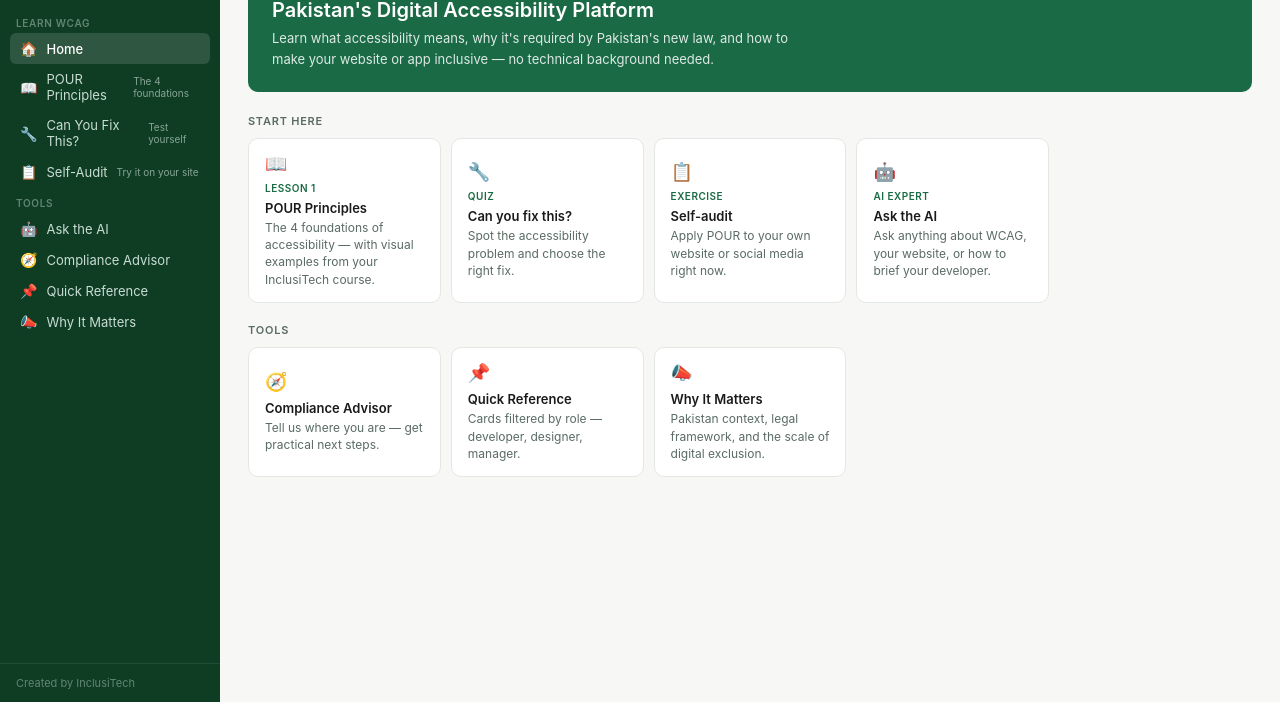
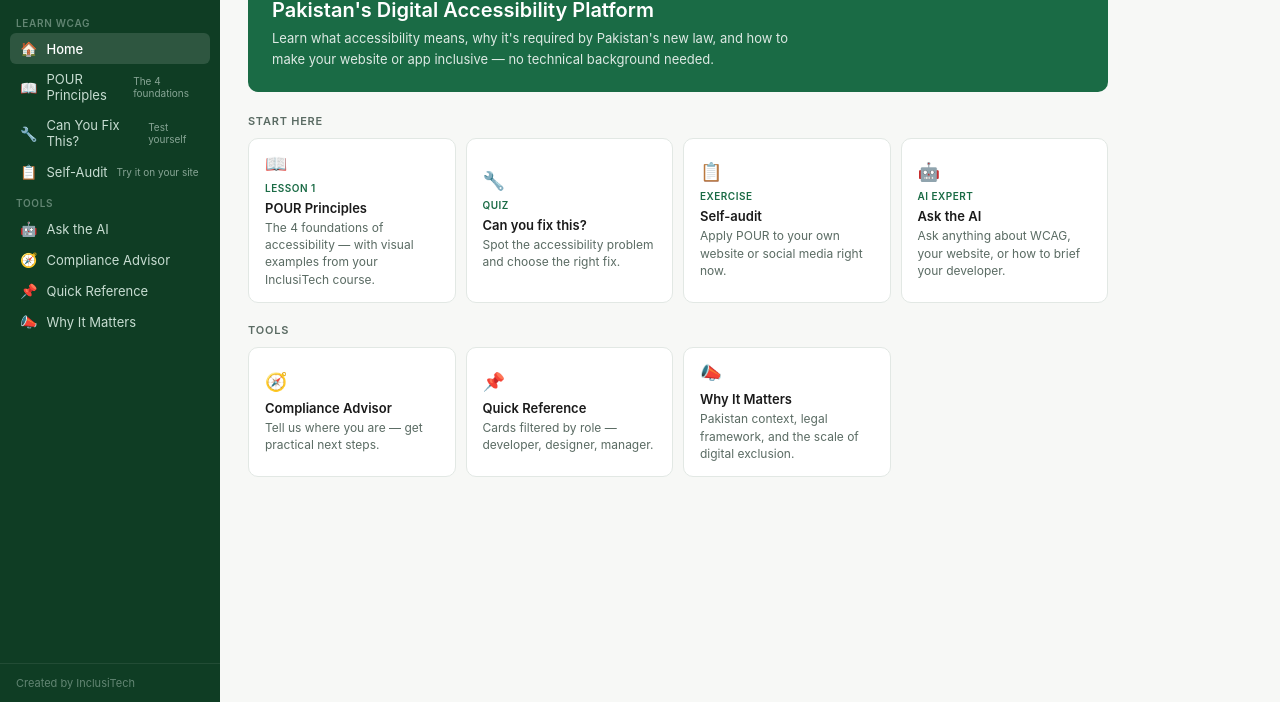
Before and after one commit to Alysha-InclusiTech/Pakistan-Accessibility, a plain HTML site: page index.html in a window 1280 px wide. Shown: the part 98-800 px from the top of the page. Drawn offline with Linux system fonts and the light colour scheme.

Commit message:
Update index.html

```diff
--- a/index.html
+++ b/index.html
@@ -44,7 +44,7 @@
 
   /* SCREENS */
   .screen { display: none; width: 100%; }
-  .screen.active { display: block; }
+  .screen.active { display: block; max-width: 860px; }
   .screen-header { margin-bottom: 22px; }
   .screen-header h2 { font-size: 20px; font-weight: 600; margin-bottom: 5px; }
   .screen-header p { font-size: 14px; color: var(--muted); line-height: 1.6; max-width: 600px; }
```
